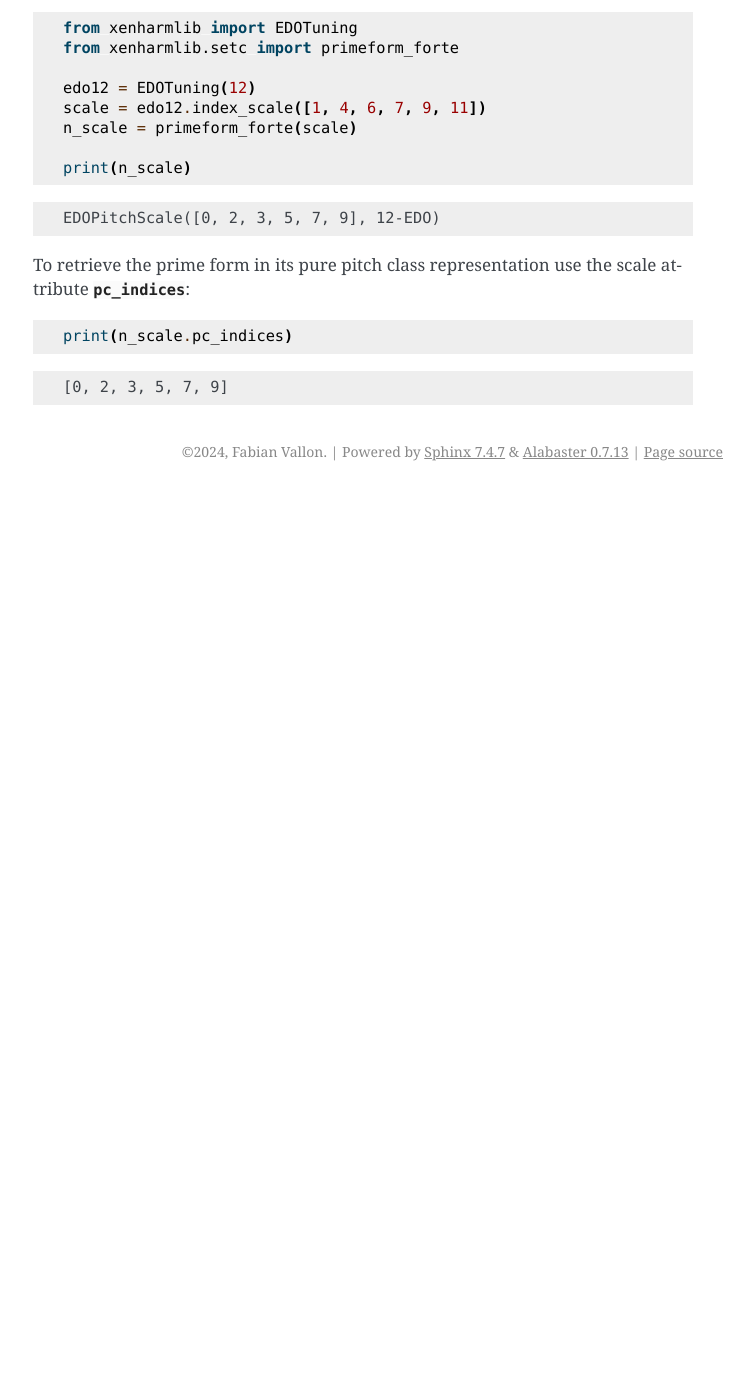
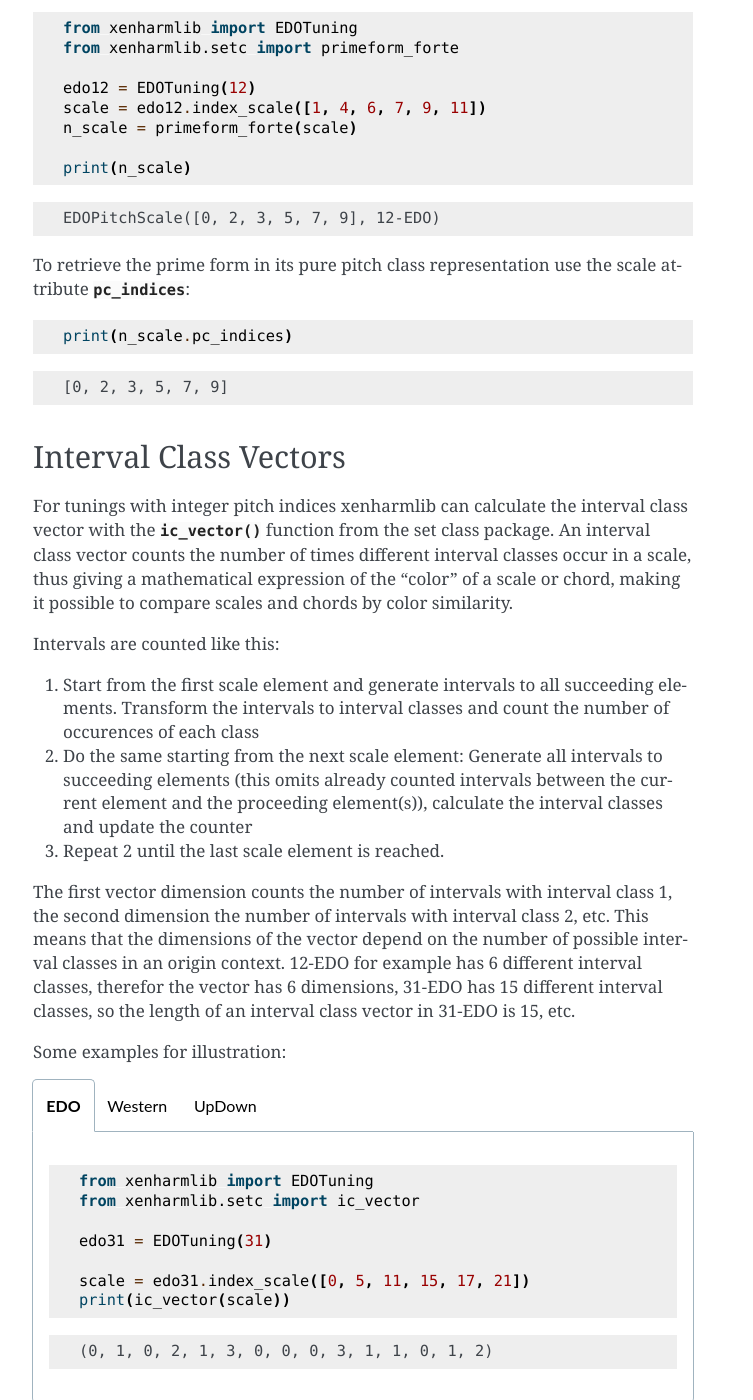
Before and after one commit to retooth2/xenharmlib, a Sphinx documentation site: the page built from doc/posttonal.rst, in a window 1280 px wide and 1400 px high, scrolled down 7001 px. Shown: the whole window, without its empty margins (387-1140 px from the left). Built offline with Sphinx 7.4.7, drawn with Linux system fonts in a browser that asks for light colours; before the commit the page ends 7492 px from its top, so only the background shows below that; some of the changed text lies outside the part shown.

Commit message:
doc(posttonal): Added doc for ic_vector

```diff
--- a/doc/posttonal.rst
+++ b/doc/posttonal.rst
@@ -327,3 +327,97 @@ use the scale attribute
 .. testoutput::
 
    [0, 2, 3, 5, 7, 9]
+
+Interval Class Vectors
+-------------------------------------
+
+For tunings with integer pitch indices xenharmlib can calculate the
+interval class vector with the :meth:`~xenharmlib.setc.ic_vector`
+function from the set class package. An interval class vector counts
+the number of times different interval classes occur in a scale, thus
+giving a mathematical expression of the "color" of a scale or chord,
+making it possible to compare scales and chords by color
+similarity.
+
+Intervals are counted like this:
+
+1. Start from the first scale element and generate intervals to
+   all succeeding elements. Transform the intervals to interval
+   classes and count the number of occurences of each class
+2. Do the same starting from the next scale element: Generate
+   all intervals to succeeding elements (this omits already
+   counted intervals between the current element and the
+   proceeding element(s)), calculate the interval classes
+   and update the counter
+3. Repeat 2 until the last scale element is reached.
+
+The first vector dimension counts the number of intervals with interval
+class 1, the second dimension the number of intervals with interval class
+2, etc. This means that the dimensions of the vector depend on the number
+of possible interval classes in an origin context.
+12-EDO for example has 6 different interval classes, therefor the
+vector has 6 dimensions, 31-EDO has 15 different interval classes,
+so the length of an interval class vector in 31-EDO is 15, etc.
+
+Some examples for illustration:
+
+
+.. tabs::
+
+   .. tab:: EDO
+
+      .. testcode:: EDOTuning
+
+         from xenharmlib import EDOTuning
+         from xenharmlib.setc import ic_vector
+
+         edo31 = EDOTuning(31)
+
+         scale = edo31.index_scale([0, 5, 11, 15, 17, 21])
+         print(ic_vector(scale))
+
+      .. testoutput:: EDOTuning
+
+         (0, 1, 0, 2, 1, 3, 0, 0, 0, 3, 1, 1, 0, 1, 2)
+
+   .. tab:: Western
+
+      .. testcode:: WesternNotation
+
+         from xenharmlib import WesternNotation
+         from xenharmlib.setc import ic_vector
+
+         western = WesternNotation()
+
+         E4 = western.note('E', 4)
+         G4 = western.note('G', 4)
+         C5 = western.note('C', 5)
+
+         scale = western.scale([E4, G4, C5])
+         print(ic_vector(scale))
+
+      .. testoutput:: WesternNotation
+
+         (0, 0, 1, 1, 1, 0)
+
+   .. tab:: UpDown
+
+      .. testcode:: UpDownNotation
+
+         from xenharmlib import EDOTuning
+         from xenharmlib import UpDownNotation
+         from xenharmlib.setc import ic_vector
+
+         edo24 = EDOTuning(24)
+         n_edo24 = UpDownNotation(edo24)
+
+         Gb4 = n_edo24.note('Gb', 4)
+         Aup4 = n_edo24.note('^A', 4)
+         Bb4 = n_edo24.note('Bb', 4)
+
+         scale = n_edo24.scale([Gb4, Aup4, Bb4])
+         print(ic_vector(scale))
+
+      .. testoutput:: UpDownNotation
+
+         (1, 0, 0, 0, 0, 0, 1, 1, 0, 0, 0, 0)
```
